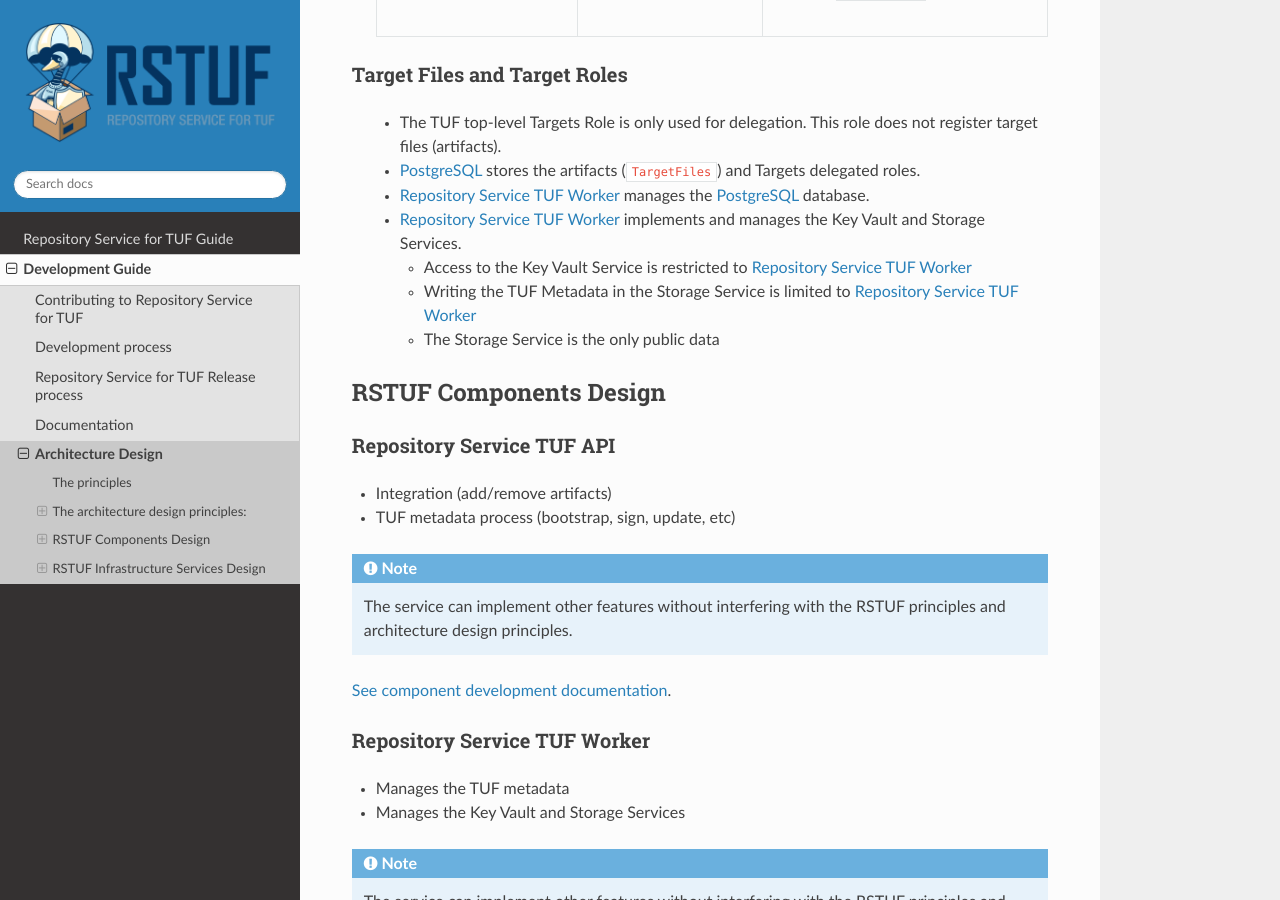
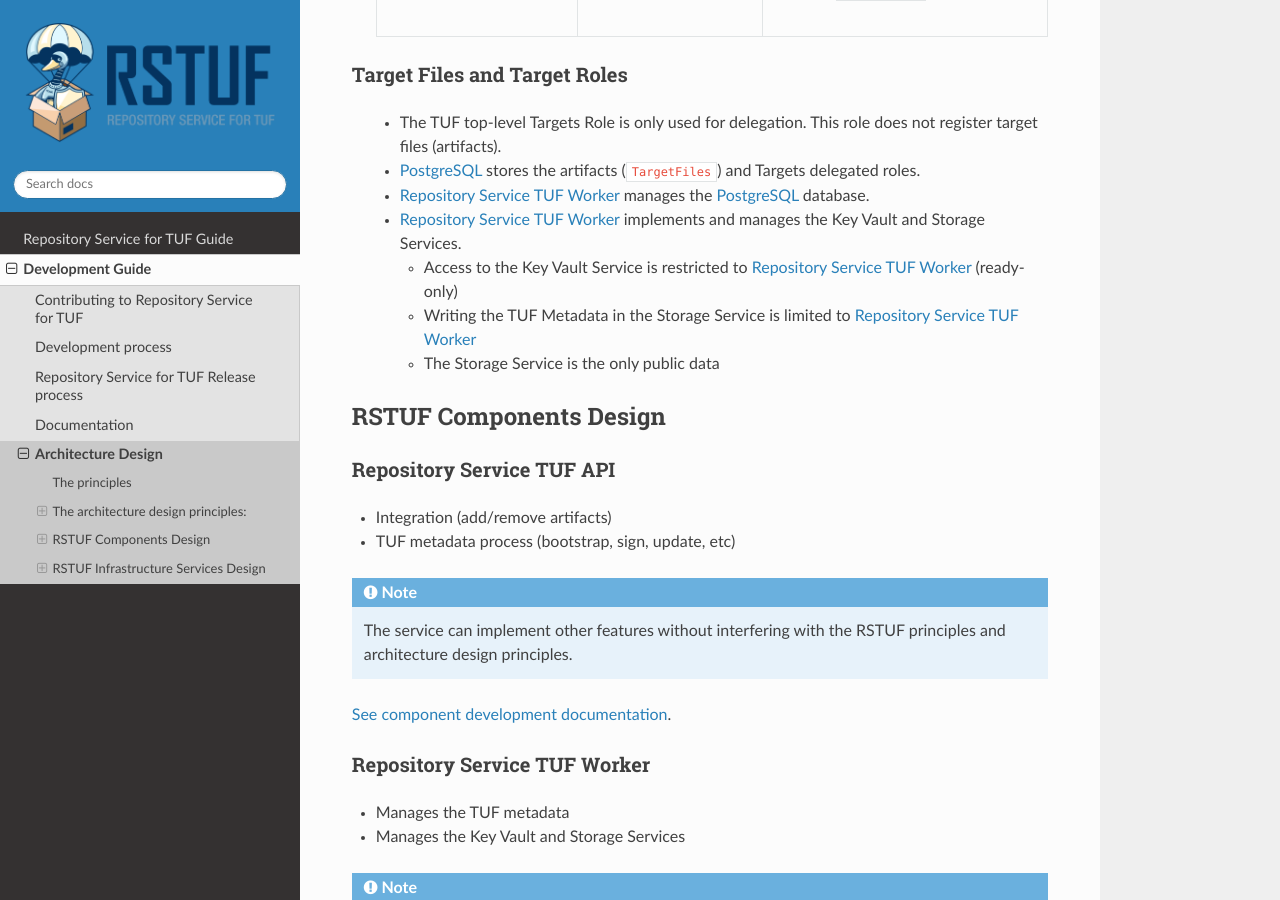
Before and after one commit to repository-service-tuf/repository-service-tuf, a Sphinx documentation site: the page built from docs/source/devel/design.rst, in a window 1280 px wide and 900 px high, scrolled down 2788 px. Built offline with Sphinx 7.4.7 and the Read the Docs theme 2.0.0, drawn with Linux system fonts in a browser that asks for light colours.

Commit message:
Fix diagram and key vault description
- Fix arrow in diagram
- Add a read-only information for Worker key vault access

Signed-off-by: Kairo de Araujo <kdearaujo@vmware.com>

```diff
--- a/docs/source/devel/design.rst
+++ b/docs/source/devel/design.rst
@@ -138,7 +138,7 @@ Target Files and Target Roles
       the Key Vault and Storage Services.
 
       - Access to the Key Vault Service is restricted to
-        :ref:`devel/design:Repository Service TUF Worker`
+        :ref:`devel/design:Repository Service TUF Worker` (ready-only)
       - Writing the TUF Metadata in the Storage Service  is limited to
         :ref:`devel/design:Repository Service TUF Worker`
       - The Storage Service is the only public data
```
Also changed, not shown: docs/source/_static/2_1_rstuf.png.
